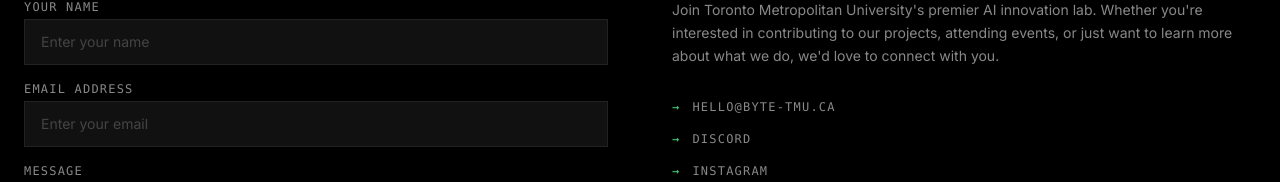
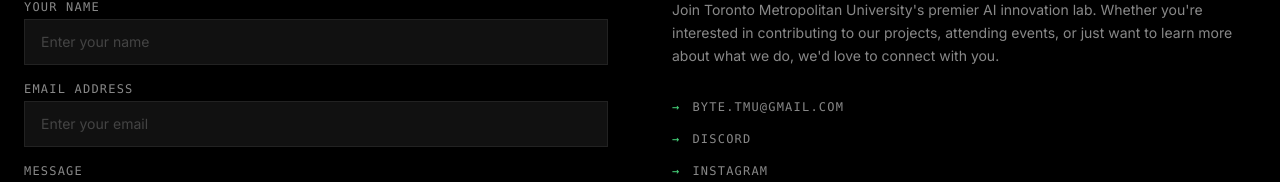
Before and after one commit to BYTE-TMU/BYTE_site, a React (Vite) app in the folder frontend/: page /contact in a window 1280 px wide. Shown: the part 357-539 px from the top of the page. Built offline with nearby package versions, Linux system fonts and the light colour scheme.

Commit message:
updated email for now

```diff
--- a/frontend/chatbot/chunks.js
+++ b/frontend/chatbot/chunks.js
@@ -5,7 +5,7 @@
 Full name: BYTE — TMU's First Student-Led AI Innovation Lab.
 Mission: "Building AI that matters, one student project at a time."
 BYTE is an open-source student group focused on AI. Members gain hands-on experience in real-world AI development by collaborating on projects that make a difference.
-Contact: hello@byte-tmu.ca
+Contact: byte.tmu@gmail.com
 Discord: https://discord.gg/6Xxyk9u4uU
 Instagram: @tmu.byte
 GitHub: @byte-tmu
--- a/frontend/src/pages/Support.tsx
+++ b/frontend/src/pages/Support.tsx
@@ -16,7 +16,7 @@
     try {
       await new Promise<void>((_, reject) => setTimeout(reject, 800))
     } catch {
-      const mailto = `mailto:hello@byte-tmu.ca?subject=Message from ${encodeURIComponent(form.name)}&body=${encodeURIComponent(`Name: ${form.name}\nEmail: ${form.email}\n\n${form.message}`)}`
+      const mailto = `mailto:byte.tmu@gmail.com?subject=Message from ${encodeURIComponent(form.name)}&body=${encodeURIComponent(`Name: ${form.name}\nEmail: ${form.email}\n\n${form.message}`)}`
       window.location.href = mailto
       setSubmitState('sent')
       setTimeout(() => {
@@ -117,10 +117,10 @@
           </p>
           <div className="flex flex-col gap-4">
             <a
-              href="mailto:hello@byte-tmu.ca"
+              href="mailto:byte.tmu@gmail.com"
               className="flex items-center gap-3 font-mono text-xs tracking-widest text-muted uppercase transition-colors hover:text-white"
             >
-              <span className="text-accent">→</span> hello@byte-tmu.ca
+              <span className="text-accent">→</span> byte.tmu@gmail.com
             </a>
             <a
               href="https://discord.gg/6Xxyk9u4uU"
```
